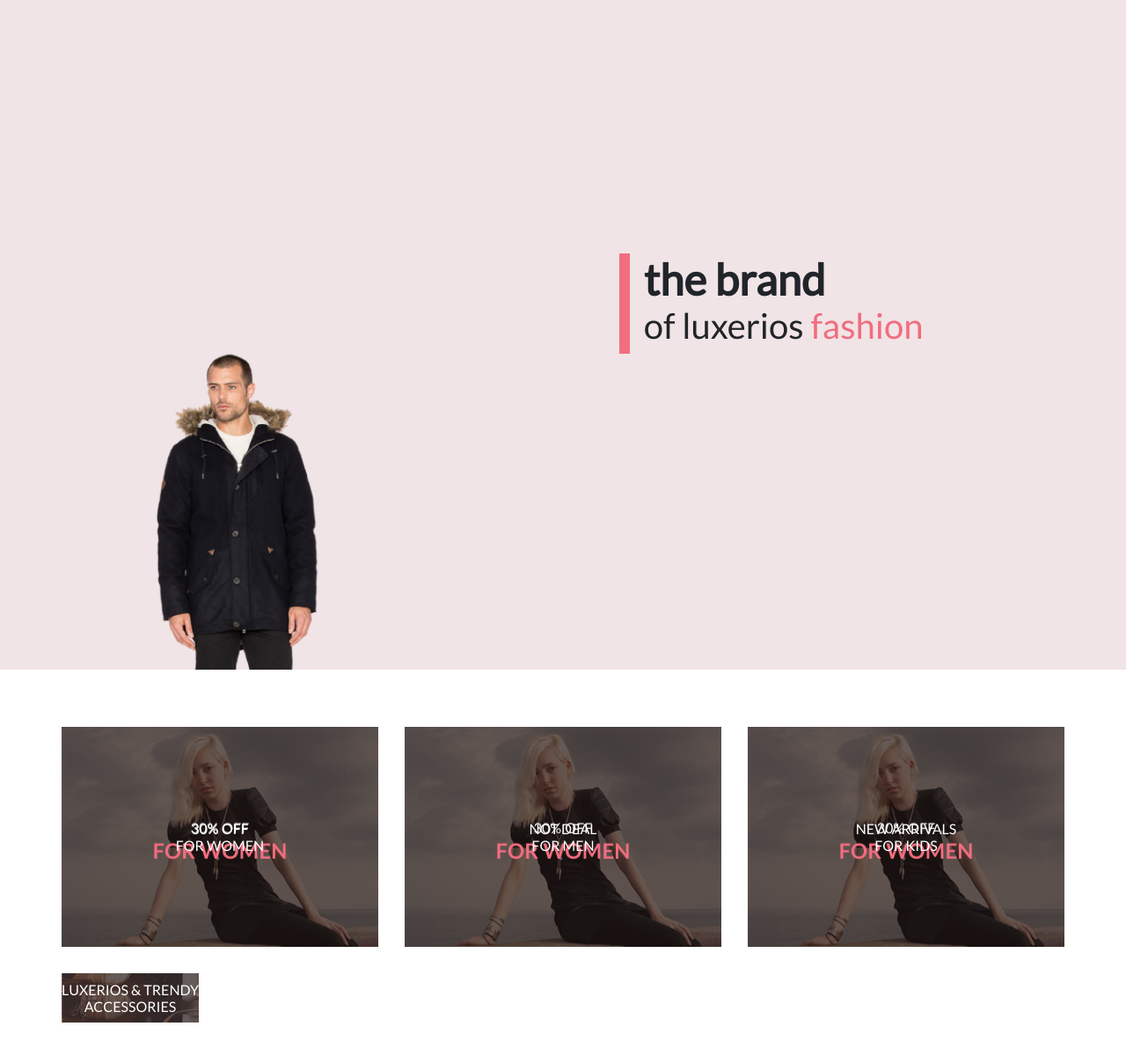
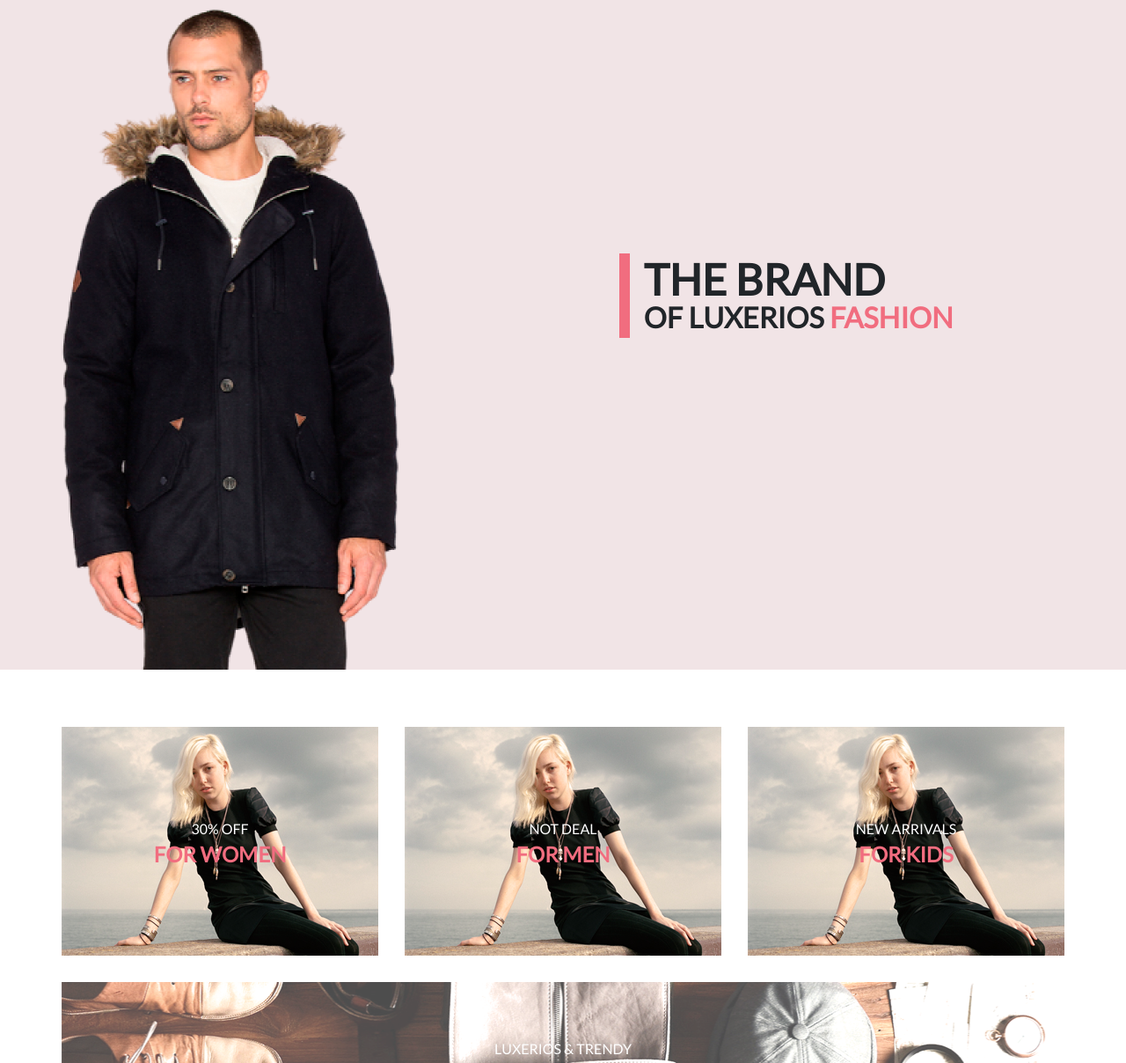
Before and after one commit to AleksandrBukreev/Lesson-easy-layout-2.0, a plain HTML site: page index.html in a window 1280 px wide. Shown: the part 77-1285 px from the top of the page at 88% size. Drawn offline with nearby package versions, Linux system fonts and the light colour scheme.

Commit message:
edits index
правки index секция 1

```diff
--- a/style.scss
+++ b/style.scss
@@ -152,11 +152,6 @@ main {
   text-transform: uppercase;
 }
 
-
-section {
-  display: block;
-}
-
 .intro {
   background-color: #F1E4E6;
 }
@@ -165,7 +160,7 @@ section {
   display: flex;
   justify-content: flex-end;
   align-items: flex-start;
-  background: url(img/man_top.png) no-repeat bottom;
+  background: url(img/man-top.png) no-repeat bottom;
   background-size: 33%;
   background-position-x: 10px;
 }
@@ -181,6 +176,14 @@ section {
   animation: pulse-regular 2s ease 0s infinite normal backwards;
   border-left: 12px solid #F16D7F;
   padding: 0 0 0 16px;
+}
+
+.intro-text h1 {
+  font-style: normal;
+  font-weight: bold;
+  font-size: 32.5px;
+  line-height: 30px;
+  text-transform: uppercase;
 }
 
 .intro-text-top {
@@ -208,16 +211,6 @@ section {
   justify-content: center;
   align-items: center;
 }
-// !!!
-.offers-block:not(:last-child) {
-  width: 31.58%;
-  margin: 0 0 2.63% 0;
-}
-
-.offers-women {
-  background: url(img/offers-women.png);
-  background-size: cover;
-}
 
 .offers-block > a {
   font-size: 16px;
@@ -233,11 +226,7 @@ section {
   text-transform: uppercase;
 }
 
-.offers-block-link {
-padding: 29.5% 0;
-}
-
-.offers__block span {
+.offers-block span {
   font-size: 24px;
   color: #F16D7F;
   display: block;
@@ -245,24 +234,60 @@ padding: 29.5% 0;
   margin: 10px 0 0 0;
 }
 
+.offers-block-link {
+  padding: 29.5% 0;
+  }
+
+  .offers-block-link-acces {
+    padding: 5.8% 0;
+  }
+
+ .offers-block:not(:last-child) {
+   width: 31.58%;
+   margin: 0 0 2.63% 0;
+ }
+
+ .offers-block:last-child {
+  width: 100%;
+}
+
+.offers-women {
+  background: url(img/offers_women.png);
+  background-size: cover;
+}
+
+.offers-women:hover {
+  transform: scale(1.2) translate(0px, -20px);
+  transition: 0.7s;
+}
+
+// !!!
+
+
+
+
+
+
+
+
+
+
 .offers-men {
-  background: url(img/offers-women.png);
+  background: url(img/offers_women.png);
   background-size: cover;
 }
 
 .offers-kids {
-  background: url(img/offers-women.png);
+  background: url(img/offers_women.png);
   background-size: cover;
 }
 
 .offers-accesories {
-  background: url(img/4-ACCESORIES.png);
+  background: url(img/4_ACCESORIES.png);
   background-size: cover;
 }
 
-.offers-block-link-acces {
-  padding: 5.8% 0;
-}
+
 
 .content h2 {
   text-align: center;
```
Also changed, not shown: img/4-ACCESORIES.png (deleted), img/4_ACCESORIES.png (added), img/man-top.png (added), img/offers-women.png (deleted), img/offers_women.png (added), style.css, 1 other file.
